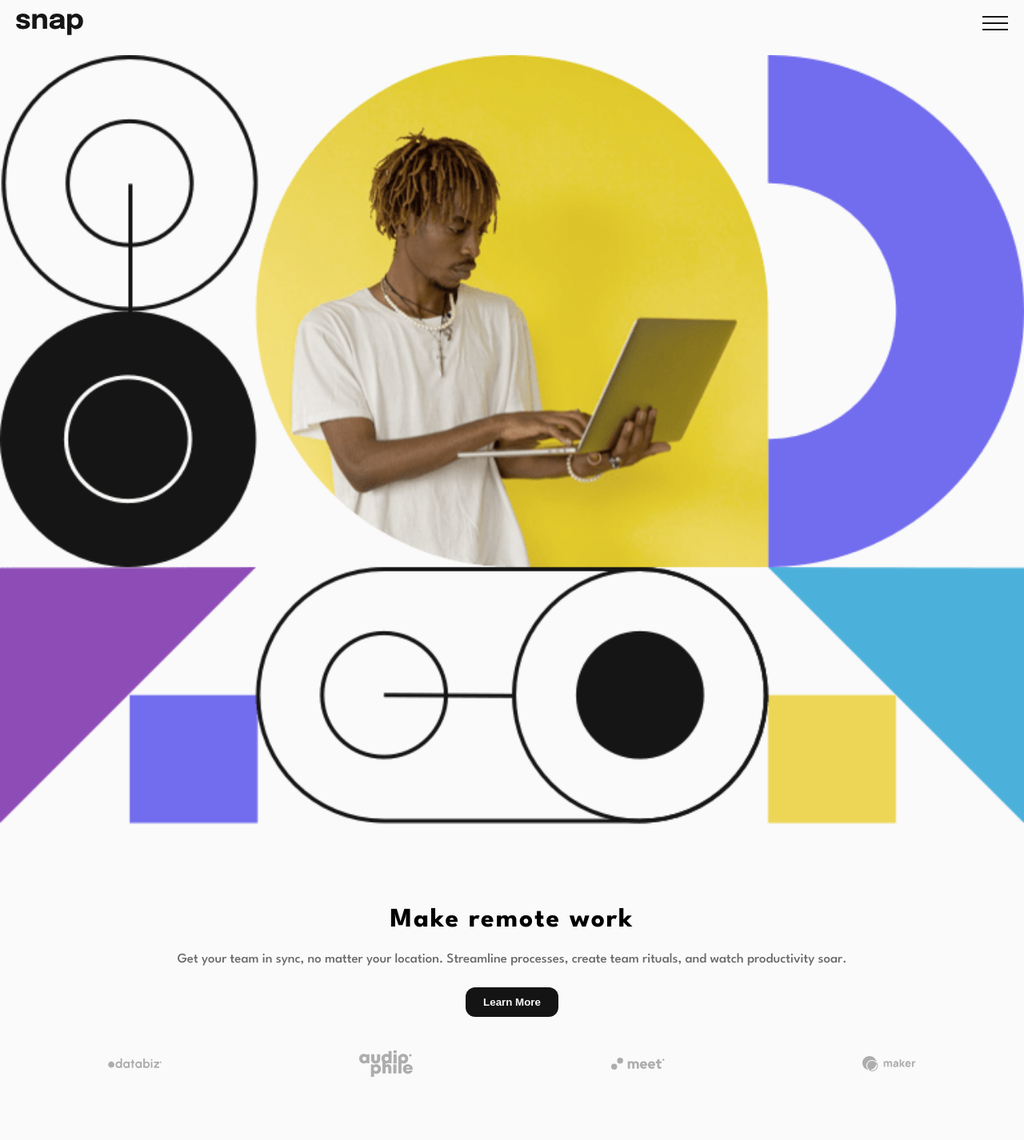
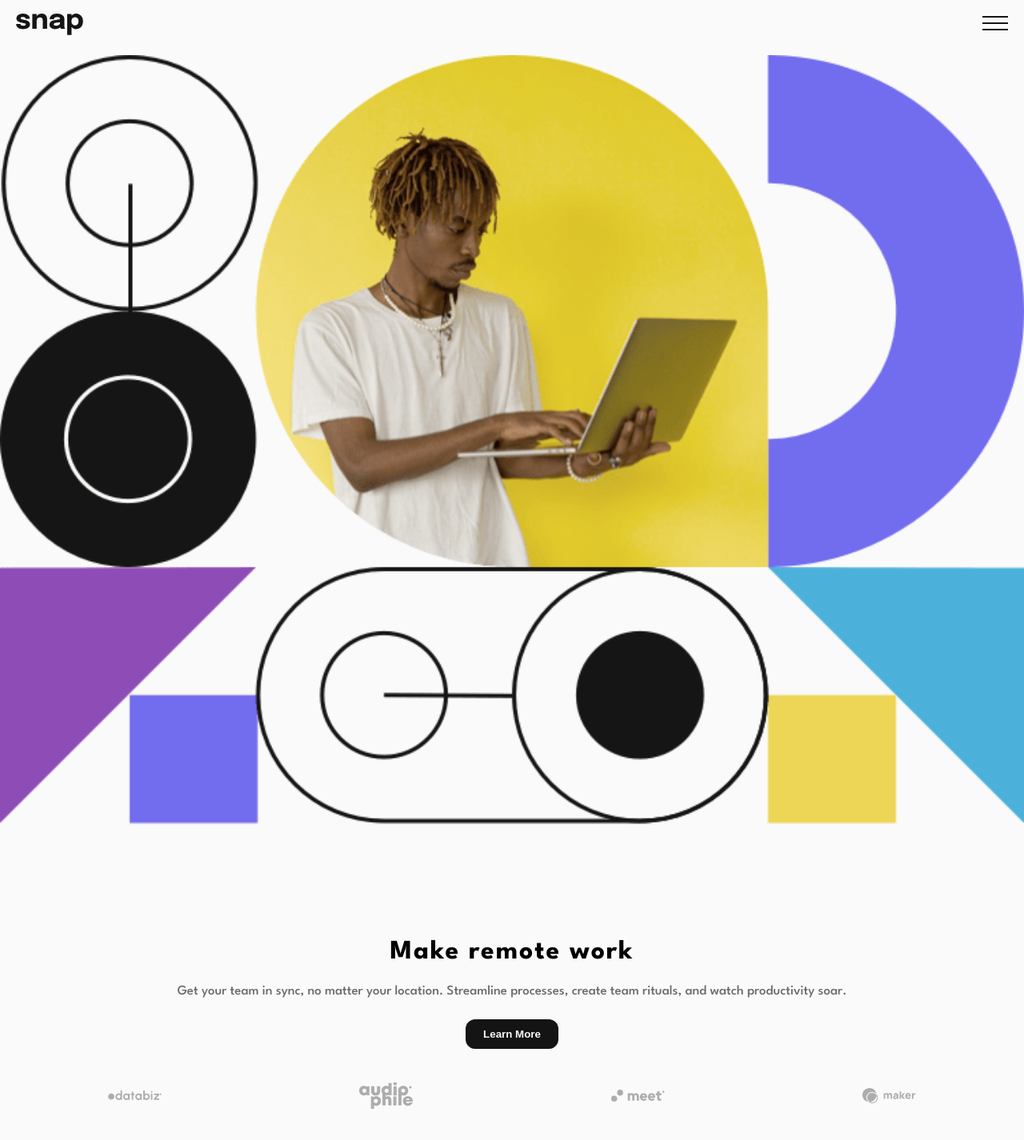
Before and after one commit to HJS-dev/intro-section, a React (Create React App) app: page / in a window 1280 px wide. Shown: the top 1426 px of the page at 80% size. Built offline with nearby package versions, Linux system fonts and the light colour scheme.

Commit message:
eddit content section

```diff
--- a/src/App.css
+++ b/src/App.css
@@ -166,7 +166,7 @@
 }
 
 .hero__content {
-  height: 50vh;
+  height: 60vh;
   display: -webkit-box;
   display: -ms-flexbox;
   display: flex;
--- a/src/styles/_Hero.scss
+++ b/src/styles/_Hero.scss
@@ -8,7 +8,7 @@
     }
 
     &__content {
-        height: 50vh;
+        height: 60vh;
         display: flex;
         flex-direction: column;
         justify-content: center;
```
